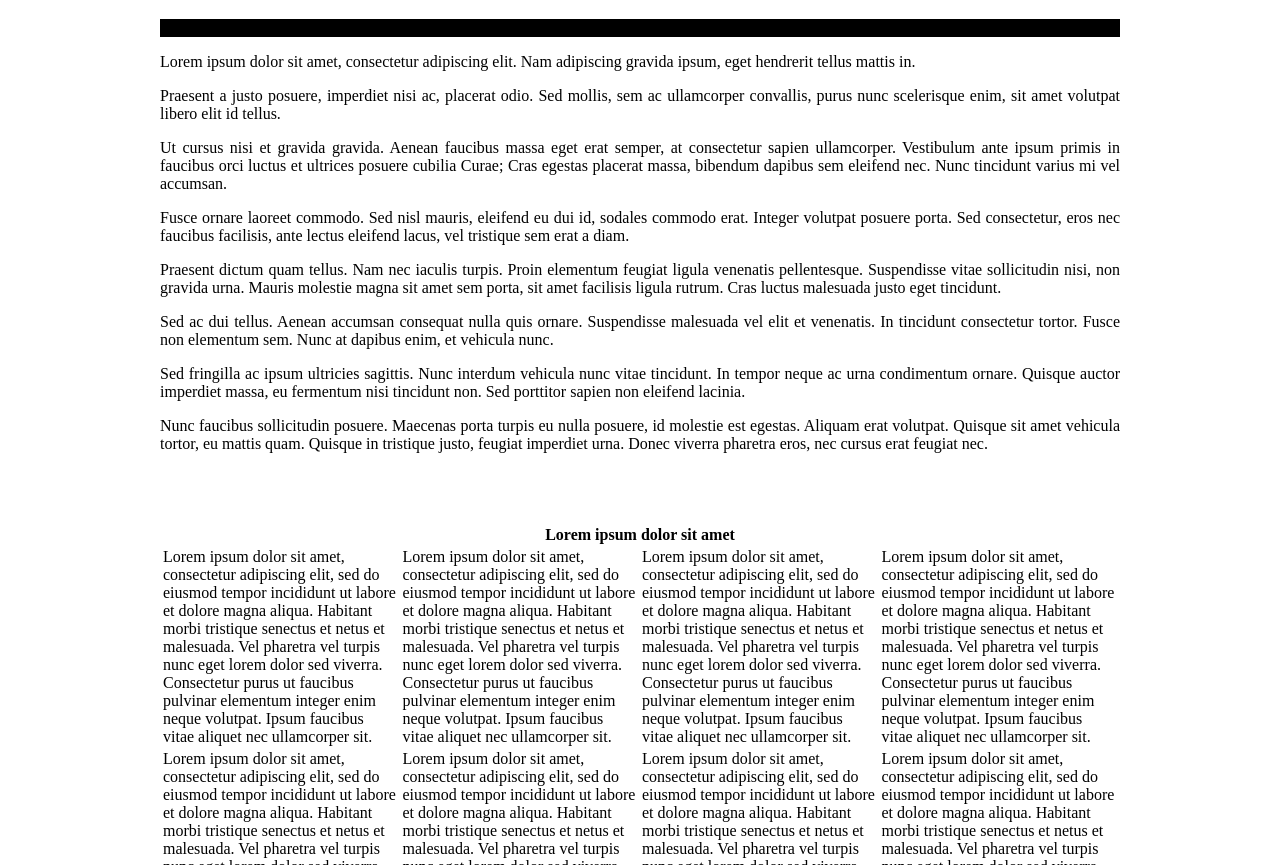
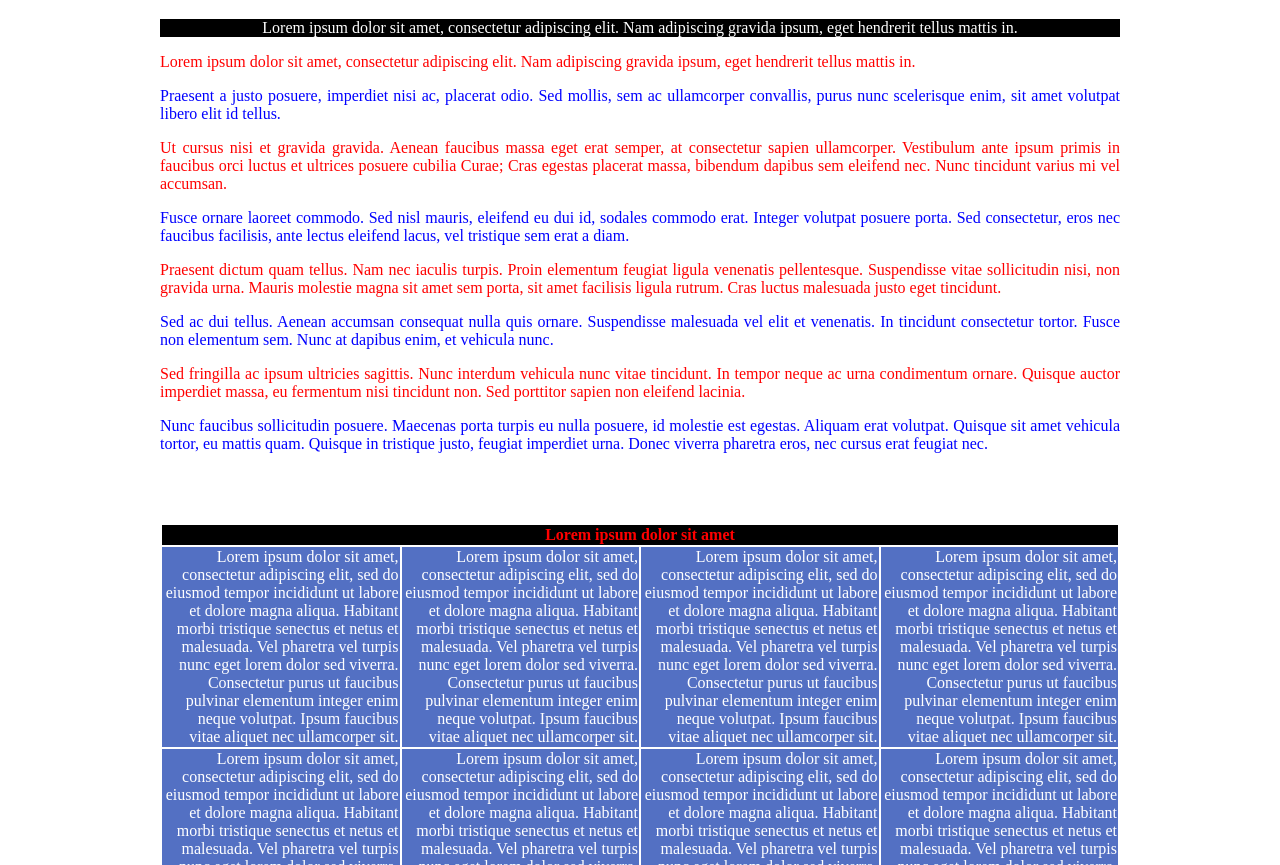
Before and after one commit to ruimota/Modulo-3---Exercicio-1, a plain HTML site: page index.html in a window 1280 px wide. Shown: the part 87-952 px from the top of the page. Drawn offline with Linux system fonts and the light colour scheme.

Commit message:
Table Color

```diff
--- a/index.html
+++ b/index.html
@@ -11,18 +11,32 @@
                 width: 960px;
                 margin: 0 auto;
             }
-
             #text-paragraphs p {
                 text-align: justify
             }
-
             div.bg-black {
                 background-color: #000000;
             }
-            #first.paragraph p {
+            #first-paragraph p {
                 text-align: center;
                 color: #ffffff;
             }
+            p.odd {
+                color: #ff0000;
+            }
+            .even {
+                color: #0000ff;
+            }
+            table#table th {
+                background-color: #000000;
+                color: #ff0000;
+            }
+            td {
+                background-color: #5370c3;
+                color: #ffffff;
+                text-align: right;
+            }
+
         </style>
 </head>
 
```
